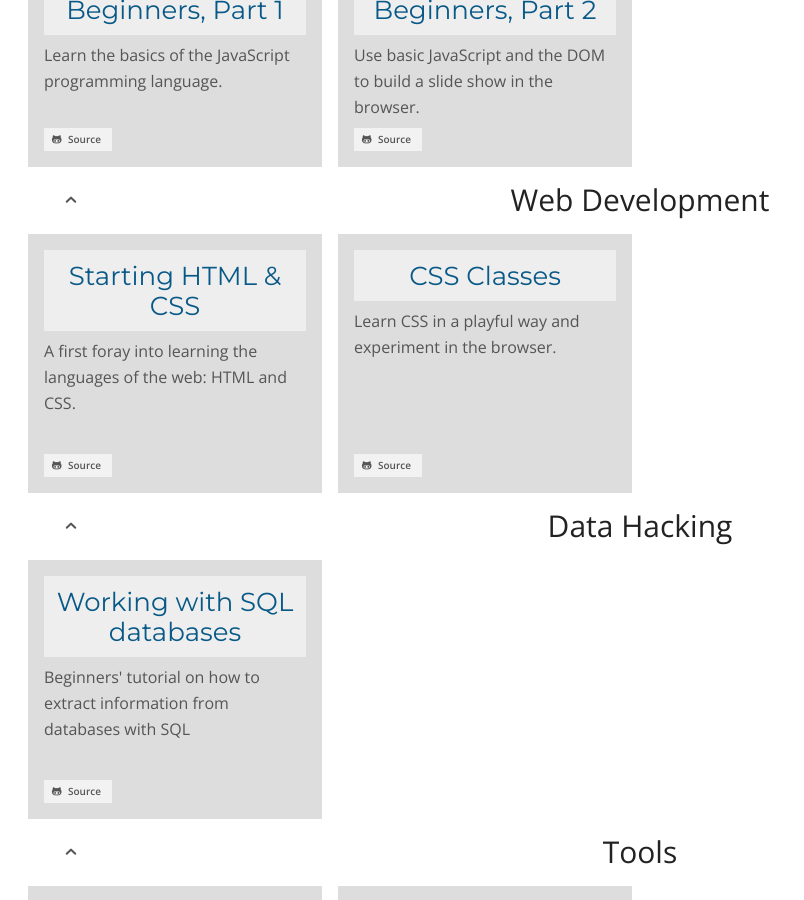
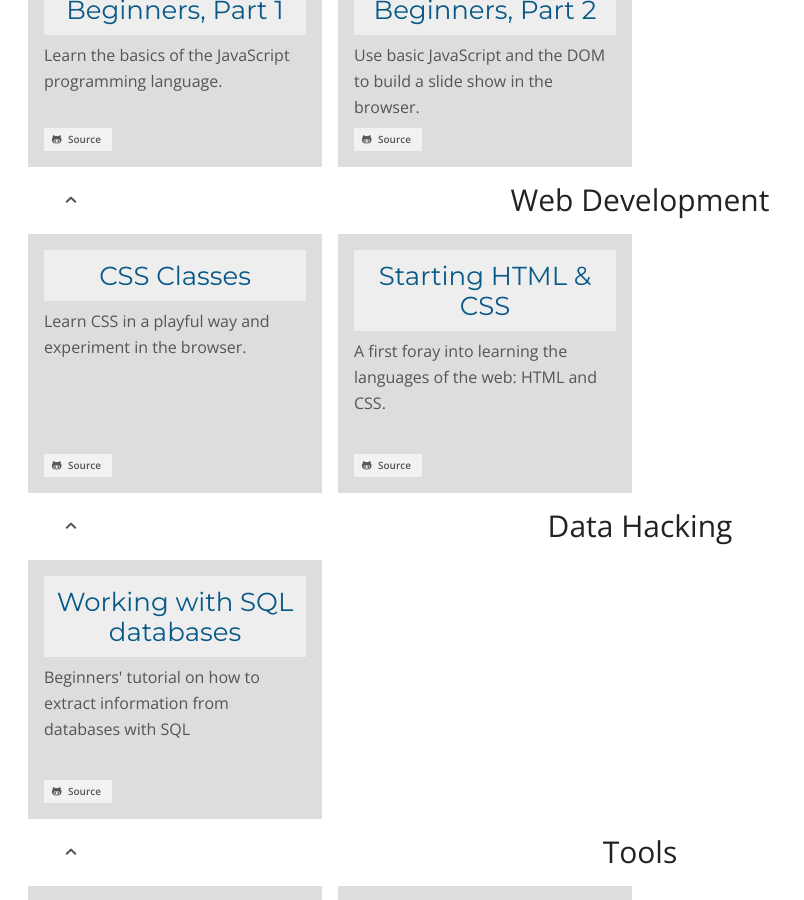
Before and after one commit to OpenTechSchool/learn.opentechschool.org, a Jekyll site: the page built from index.html, in a window 1280 px wide and 900 px high, scrolled down 840 px. Shown: the whole window, without its empty margins (0-804 px from the left). Built offline with Jekyll 4.4.1, drawn with Linux system fonts in a browser that asks for light colours; nearby versions of some CDN libraries; Markdown is read by kramdown in place of the engine named in the settings.

Commit message:
update CSSClasses links and move it to first position

```diff
--- a/_config.yml
+++ b/_config.yml
@@ -48,17 +48,17 @@ sections:
         desc: "Use basic JavaScript and the DOM to build a slide show in the browser."
   - name: Web Development
     workshops:
+      - title: CSS Classes
+        url: http://cssclass.es/materials/
+        source: https://github.com/CSSclasses/CSSclasses
+        code: false
+        desc: "Learn CSS in a playful way and experiment in the browser."
       - title: Starting HTML & CSS
         url: http://opentechschool.github.io/html-css-beginners/
         source: https://github.com/OpenTechSchool/html-css-beginners/
         code: false
         desc: "A first foray into learning the languages of the web:
               HTML and CSS."
-      - title: CSS Classes
-        url: http://cssclasses.cssconf.eu/materials/
-        source: https://github.com/OpenTechSchool/CSSclasses/
-        code: false
-        desc: "Learn CSS in a playful way and experiment in the browser."
   - name: Data Hacking
     workshops:
       - title: Working with SQL databases
```
